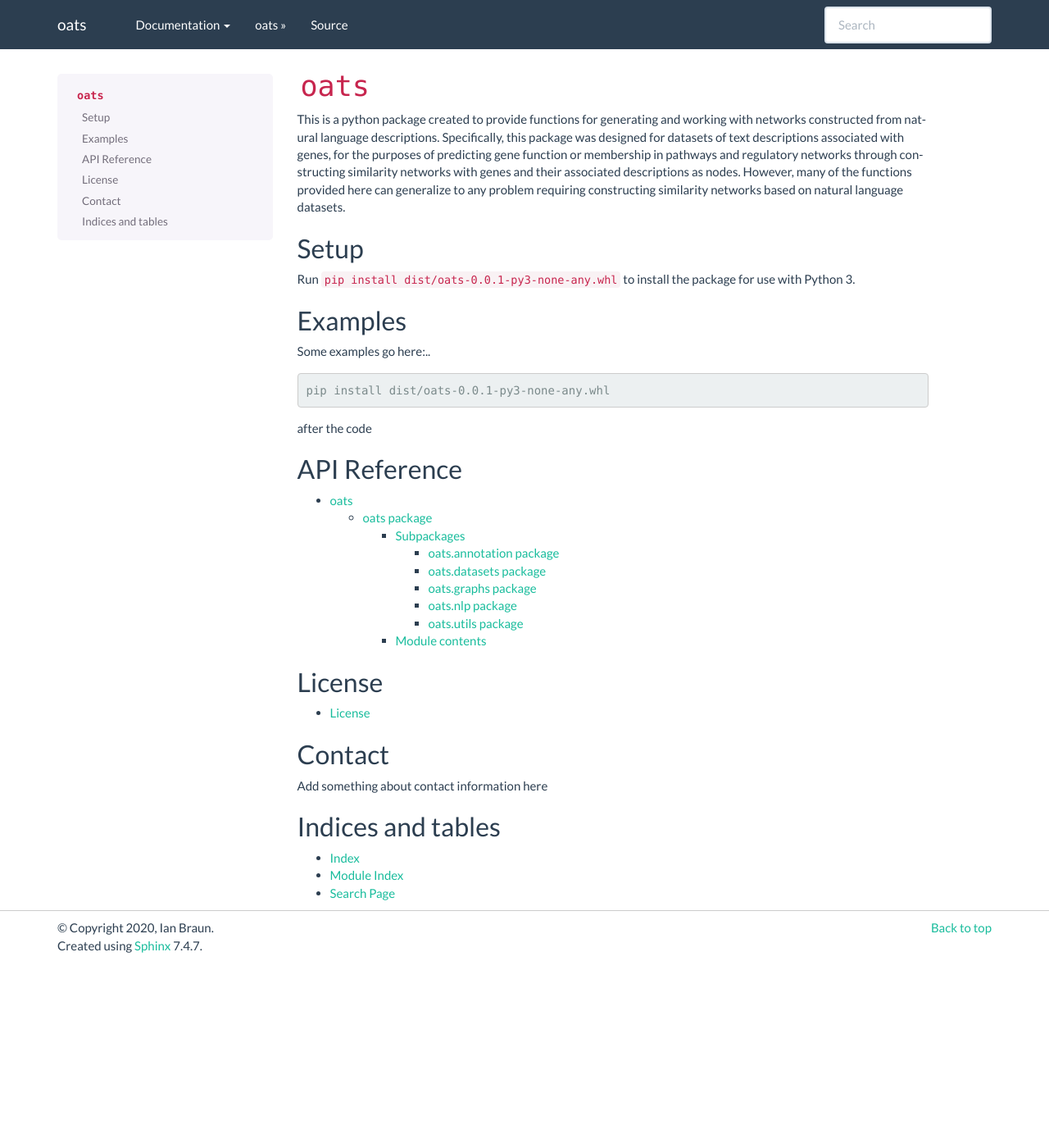
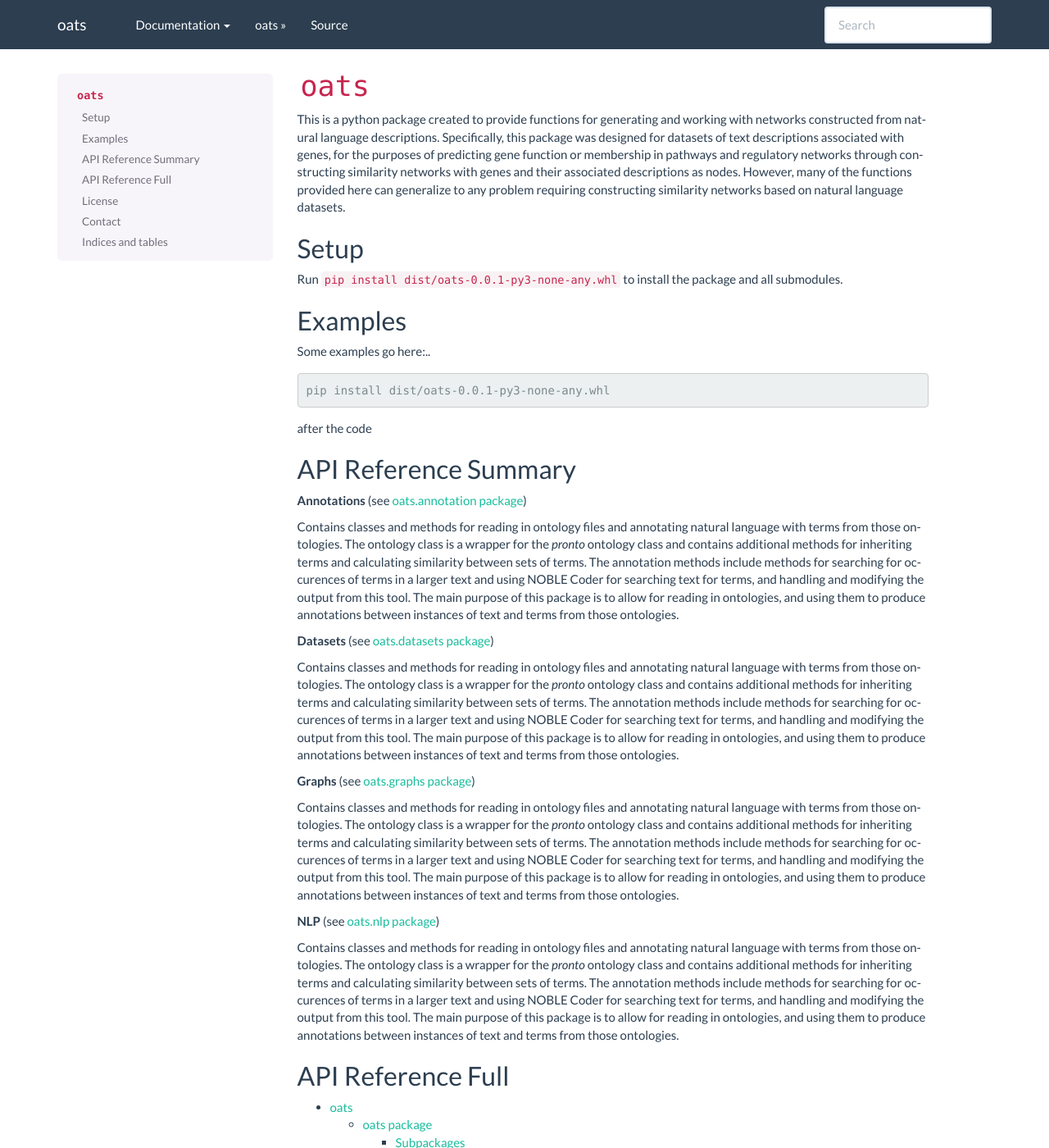
Before and after one commit to irbraun/oats, a Sphinx documentation site: the page built from docs/source/index.rst, in a window 1280 px wide and 1400 px high. Shown: the whole window at 82% size. Built offline with Sphinx 7.4.7, drawn with Linux system fonts in a browser that asks for light colours; some of the changed text lies outside the part shown.

Commit message:
updating documentation

```diff
--- a/docs/source/index.rst
+++ b/docs/source/index.rst
@@ -11,7 +11,7 @@ This is a python package created to provide functions for generating and working
 
 Setup
 ^^^^^
-Run ``pip install dist/oats-0.0.1-py3-none-any.whl`` to install the package for use with Python 3.
+Run ``pip install dist/oats-0.0.1-py3-none-any.whl`` to install the package and all submodules.
 
 
 
@@ -28,11 +28,34 @@ after the code
 
 
 
+API Reference Summary
+^^^^^^^^^^^^^^^^^^^^^
 
-API Reference
-^^^^^^^^^^^^^
+**Annotations** (see :doc:`oats.annotation`)
+
+Contains classes and methods for reading in ontology files and annotating natural language with terms from those ontologies. The ontology class is a wrapper for the `pronto` ontology class and contains additional methods for inheriting terms and calculating similarity between sets of terms. The annotation methods include methods for searching for occurences of terms in a larger text and using NOBLE Coder for searching text for terms, and handling and modifying the output from this tool. The main purpose of this package is to allow for reading in ontologies, and using them to produce annotations between instances of text and terms from those ontologies.
+
+**Datasets** (see :doc:`oats.datasets`)
+
+Contains classes and methods for reading in ontology files and annotating natural language with terms from those ontologies. The ontology class is a wrapper for the `pronto` ontology class and contains additional methods for inheriting terms and calculating similarity between sets of terms. The annotation methods include methods for searching for occurences of terms in a larger text and using NOBLE Coder for searching text for terms, and handling and modifying the output from this tool. The main purpose of this package is to allow for reading in ontologies, and using them to produce annotations between instances of text and terms from those ontologies.
+
+**Graphs** (see :doc:`oats.graphs`)
+
+Contains classes and methods for reading in ontology files and annotating natural language with terms from those ontologies. The ontology class is a wrapper for the `pronto` ontology class and contains additional methods for inheriting terms and calculating similarity between sets of terms. The annotation methods include methods for searching for occurences of terms in a larger text and using NOBLE Coder for searching text for terms, and handling and modifying the output from this tool. The main purpose of this package is to allow for reading in ontologies, and using them to produce annotations between instances of text and terms from those ontologies.
+
+**NLP** (see :doc:`oats.nlp`)
+
+Contains classes and methods for reading in ontology files and annotating natural language with terms from those ontologies. The ontology class is a wrapper for the `pronto` ontology class and contains additional methods for inheriting terms and calculating similarity between sets of terms. The annotation methods include methods for searching for occurences of terms in a larger text and using NOBLE Coder for searching text for terms, and handling and modifying the output from this tool. The main purpose of this package is to allow for reading in ontologies, and using them to produce annotations between instances of text and terms from those ontologies.
+
+
+
+
+
+
+API Reference Full
+^^^^^^^^^^^^^^^^^^
 .. toctree::
-   :maxdepth: 4
+   :maxdepth: 5
 
    modules
 
@@ -49,7 +72,7 @@ License
 Contact
 ^^^^^^^
 
-Add something about contact information here
+This package is a work in progress. Send any feedback, questions, or suggestions to irbraun at iastate dot edu.
 
 
 
```
